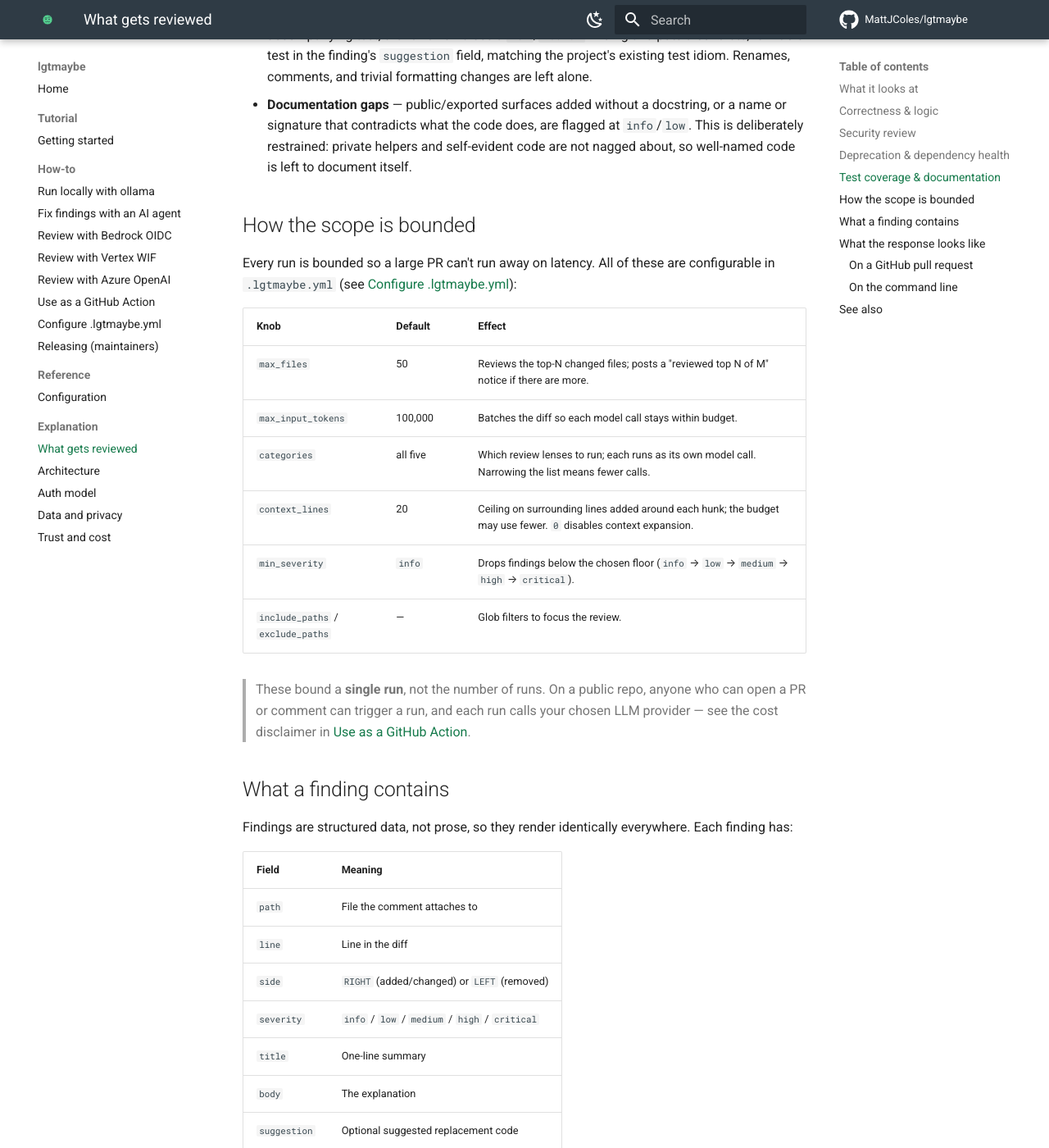
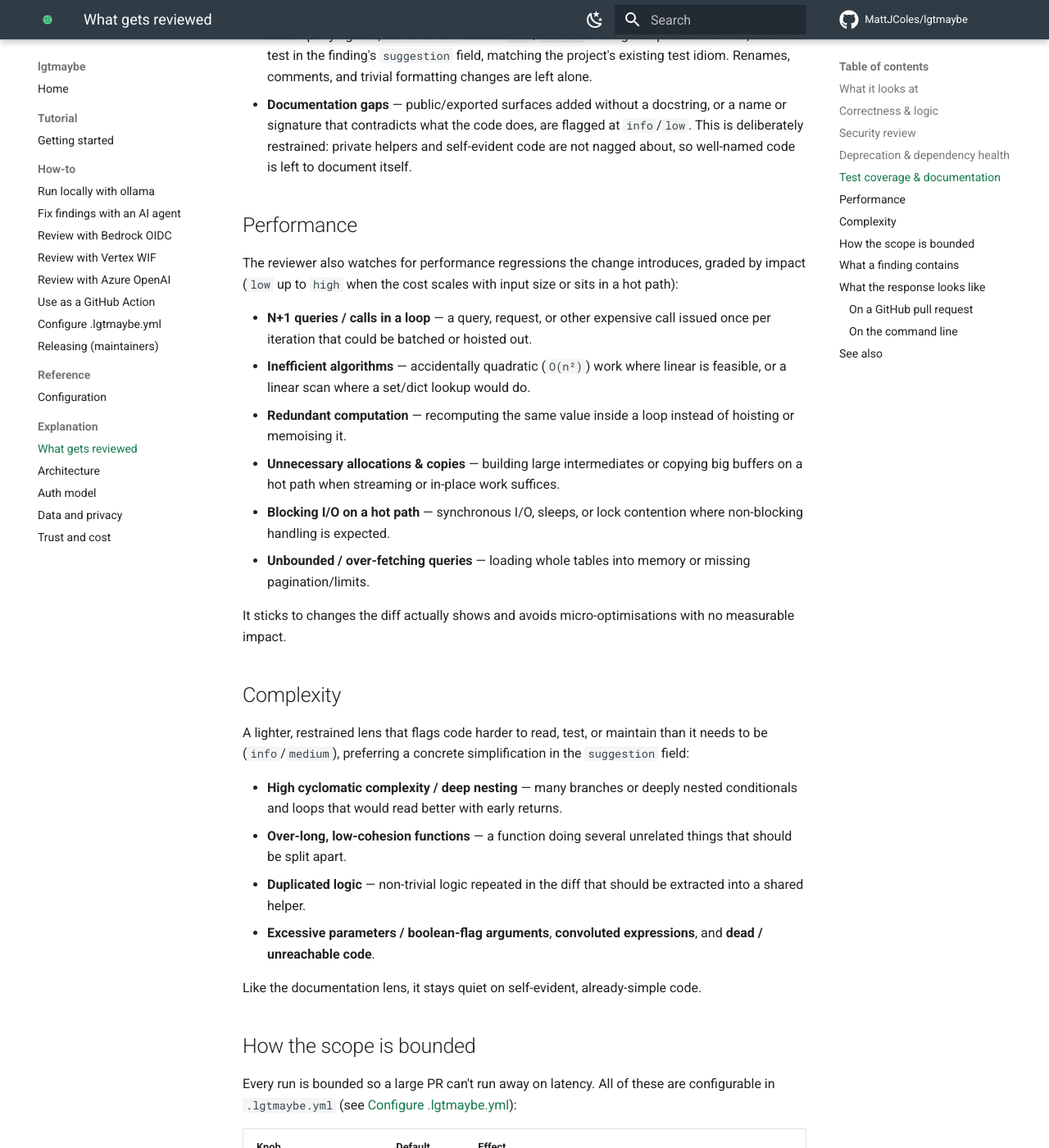
Before and after one commit to actions-marketplace-validations/MattJColes_lgtmaybe, an MkDocs documentation site: the page built from docs/explanation/what-gets-reviewed.md, in a window 1280 px wide and 1400 px high, scrolled down 2326 px. Shown: the whole window at 82% size. Built offline with MkDocs 1.6.1 and Material for MkDocs 9.7.7, drawn with Linux system fonts in a browser that asks for light colours; comment, search, counter and statistics services are not loaded; some of the changed text lies outside the part shown.

Commit message:
feat: add performance and complexity review lenses
Introduce two new ReviewCategory scan lenses, on by default, following the
existing per-category fan-out pattern:

- performance: N+1 queries, accidentally quadratic work, redundant
  computation, hot-path allocations/blocking I/O, unbounded queries
  (graded by impact, up to high).
- complexity: high cyclomatic complexity / deep nesting, over-long
  functions, duplicated logic, dead code (restrained, info/medium).

Adds the enum members, focused prompt sections, and tests (red→green).
The engine, concurrency, dedupe, reflection, and config default need no
logic changes since they key off list(ReviewCategory) / cfg.categories.

Regenerates docs/reference/config.md and the ReviewConfig schema snapshot,
and updates README, CLAUDE.md, ARCHITECTURE.md, DEVELOPMENT.md, and the
docs (what-gets-reviewed, configure-lgtmaybe-yml).

https://claude.ai/code/session_01X7qWY8gATrys23gTM9tfmz

```diff
--- a/docs/explanation/what-gets-reviewed.md
+++ b/docs/explanation/what-gets-reviewed.md
@@ -96,6 +96,45 @@ Two lighter-weight checks round out a review:
   `info`/`low`. This is deliberately restrained: private helpers and self-evident
   code are not nagged about, so well-named code is left to document itself.
 
+## Performance
+
+The reviewer also watches for performance regressions the change introduces,
+graded by impact (`low` up to `high` when the cost scales with input size or sits
+in a hot path):
+
+- **N+1 queries / calls in a loop** — a query, request, or other expensive call
+  issued once per iteration that could be batched or hoisted out.
+- **Inefficient algorithms** — accidentally quadratic (`O(n²)`) work where linear
+  is feasible, or a linear scan where a set/dict lookup would do.
+- **Redundant computation** — recomputing the same value inside a loop instead of
+  hoisting or memoising it.
+- **Unnecessary allocations & copies** — building large intermediates or copying
+  big buffers on a hot path when streaming or in-place work suffices.
+- **Blocking I/O on a hot path** — synchronous I/O, sleeps, or lock contention
+  where non-blocking handling is expected.
+- **Unbounded / over-fetching queries** — loading whole tables into memory or
+  missing pagination/limits.
+
+It sticks to changes the diff actually shows and avoids micro-optimisations with
+no measurable impact.
+
+## Complexity
+
+A lighter, restrained lens that flags code harder to read, test, or maintain than
+it needs to be (`info`/`medium`), preferring a concrete simplification in the
+`suggestion` field:
+
+- **High cyclomatic complexity / deep nesting** — many branches or deeply nested
+  conditionals and loops that would read better with early returns.
+- **Over-long, low-cohesion functions** — a function doing several unrelated
+  things that should be split apart.
+- **Duplicated logic** — non-trivial logic repeated in the diff that should be
+  extracted into a shared helper.
+- **Excessive parameters / boolean-flag arguments**, **convoluted expressions**,
+  and **dead / unreachable code**.
+
+Like the documentation lens, it stays quiet on self-evident, already-simple code.
+
 ## How the scope is bounded
 
 Every run is bounded so a large PR can't run away on latency. All of these are
@@ -106,7 +145,7 @@ configurable in `.lgtmaybe.yml` (see
 |---|---|---|
 | `max_files` | 50 | Reviews the top-N changed files; posts a "reviewed top N of M" notice if there are more. |
 | `max_input_tokens` | 100,000 | Batches the diff so each model call stays within budget. |
-| `categories` | all five | Which review lenses to run; each runs as its own model call. Narrowing the list means fewer calls. |
+| `categories` | all seven | Which review lenses to run; each runs as its own model call. Narrowing the list means fewer calls. |
 | `context_lines` | 20 | Ceiling on surrounding lines added around each hunk; the budget may use fewer. `0` disables context expansion. |
 | `min_severity` | `info` | Drops findings below the chosen floor (`info` → `low` → `medium` → `high` → `critical`). |
 | `include_paths` / `exclude_paths` | — | Glob filters to focus the review. |
@@ -131,7 +170,8 @@ Each finding has:
 | `body` | The explanation |
 | `suggestion` | Optional suggested replacement code |
 
-Each review category (security, correctness, deprecation, tests, documentation)
+Each review category (security, correctness, deprecation, tests, documentation,
+performance, complexity)
 runs as its own concurrent model call with a focused prompt; their findings are
 merged and de-duplicated. A self-reflection pass then runs over the merged set
 and drops low-confidence findings, so the model's first guesses are filtered
```
Also changed, not shown: ARCHITECTURE.md (+6 -1 lines), CLAUDE.md (+12 -5 lines), DEVELOPMENT.md (+3 -2 lines), README.md (+6 -2 lines), docs/how-to/configure-lgtmaybe-yml.md (+3 -3 lines), docs/reference/config.md (+7 -3 lines), 5 other files.
